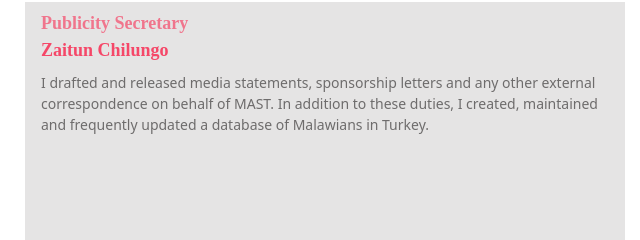
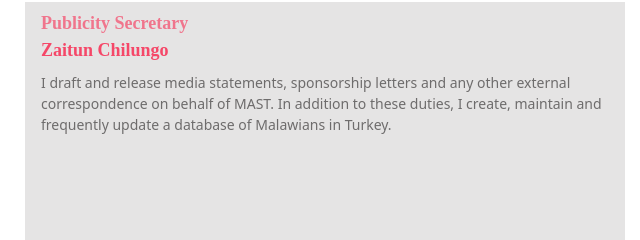
Before and after one commit to alfabeta11/Malawian-Student-Association-Web-Page, a plain HTML site: page index.html in a window 1280 px wide. Shown: the part 2282-2522 px from the top of the page, 465-1105 px from the left. Drawn offline with nearby package versions, Linux system fonts and the light colour scheme.

Commit message:
Update index.html

```diff
--- a/index.html
+++ b/index.html
@@ -210,7 +210,7 @@
                         <h5>Zaitun Chilungo
 </h5>
                         <p>
-                           I drafted and released media statements, sponsorship letters and any other external correspondence on behalf of MAST. In addition to these duties, I created, maintained and frequently updated a database of Malawians in Turkey.
+                           I draft and release media statements, sponsorship letters and any other external correspondence on behalf of MAST. In addition to these duties, I create, maintain and frequently update a database of Malawians in Turkey.
                         </p>
 
                     </div>
```
